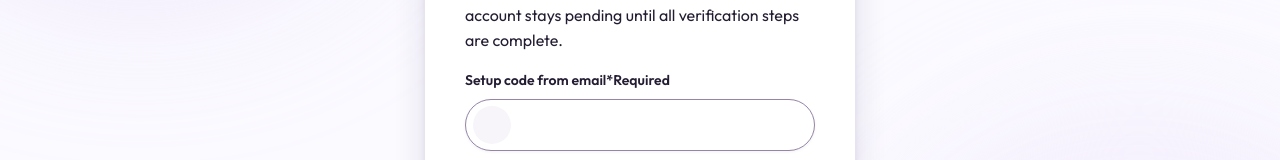
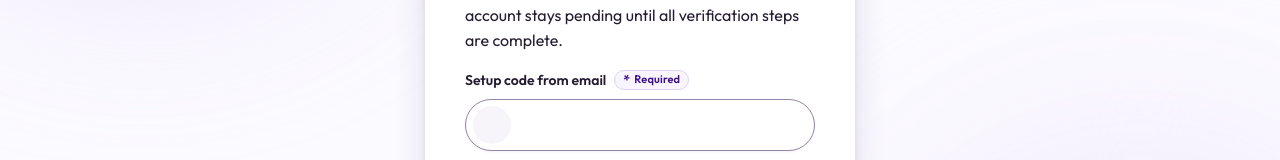
Before and after one commit to nexcoderw/akiba-admin, a Next.js app: page /enroll/platform-owner in a window 1280 px wide. Shown: the part 400-560 px from the top of the page. Built offline with nearby package versions, Linux system fonts and the light colour scheme; some icons are missing.

Commit message:
style(admin): polish field requirement badges

```diff
--- a/src/components/shared/field.module.css
+++ b/src/components/shared/field.module.css
@@ -5,18 +5,54 @@
 }
 
 .label {
+  display: flex;
+  align-items: center;
+  flex-wrap: wrap;
+  gap: 0.375rem 0.5rem;
   max-inline-size: 100%;
-  overflow-wrap: anywhere;
   color: var(--ui-text);
   font-size: 0.875rem;
   font-weight: 600;
   line-height: 1.5;
 }
 
-.required {
+.labelText {
+  min-inline-size: 0;
+  overflow-wrap: anywhere;
+}
+
+.requiredBadge,
+.optionalBadge {
+  display: inline-flex;
+  flex: 0 0 auto;
+  align-items: center;
+  gap: 0.25rem;
+  min-block-size: 1.25rem;
+  padding: 0.125rem 0.5rem;
+  border: 1px solid transparent;
+  border-radius: var(--radius-pill);
+  font-size: 0.6875rem;
+  font-weight: 600;
+  letter-spacing: 0.015em;
+  line-height: 1.25;
+}
+
+.requiredBadge {
+  border-color: var(--brand-200);
+  background: var(--brand-50);
+  color: var(--brand-700);
+}
+
+.requiredMark {
+  color: var(--brand-700);
+  font-size: 0.875rem;
+  line-height: 1;
+}
+
+.optionalBadge {
+  border-color: var(--ui-border);
+  background: var(--ui-subtle);
   color: var(--ui-muted);
-  font-size: 0.75rem;
-  font-weight: 400;
 }
 
 .hint,
```
